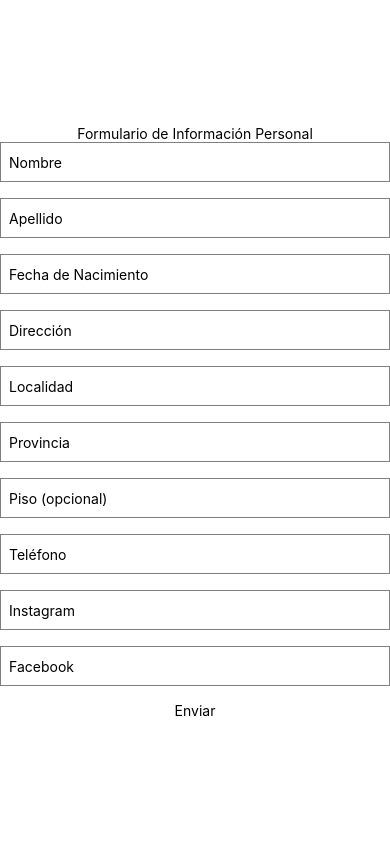
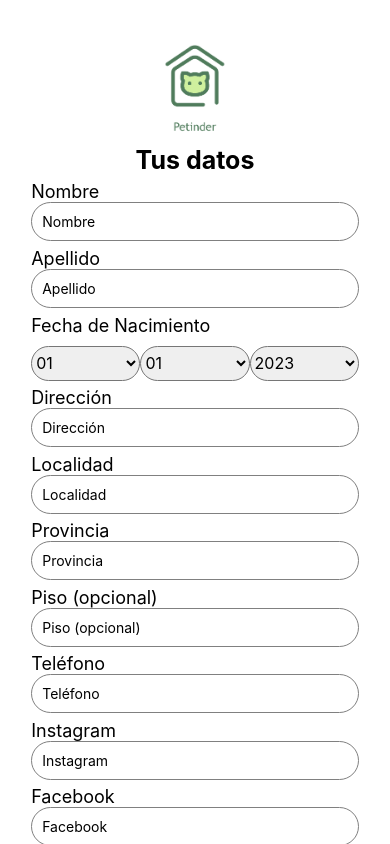
Before and after one commit to Onalore/PNT2_petinder_frontend, a React Native app in the folder petinder-frontend/: screen /FormPersonalInfo in a window 390 px wide. Built offline with nearby package versions, Linux system fonts and the light colour scheme.

Commit message:
Cambios en FormPersonalInfo

```diff
--- a/petinder-frontend/screens/FormPersonalInfo.js
+++ b/petinder-frontend/screens/FormPersonalInfo.js
@@ -1,6 +1,10 @@
 import React, { useState } from "react";
-import { Text, StyleSheet, ScrollView, TextInput, TouchableOpacity } from "react-native";
+import { Image, StyleSheet, ScrollView, Picker, View } from "react-native";
 import { useNavigation } from "@react-navigation/native";
+import Title from "../components/Title";
+import InputCircleBorder from "../components/InputCircleBorder";
+import TextPersonalized from "../components/TextPersonalized";
+import Button from "../components/Button";
 
 const FormPersonalInfo = () => {
   {
@@ -15,6 +19,19 @@ const FormPersonalInfo = () => {
     const [telefono, setTelefono] = useState("");
     const [instagram, setInstagram] = useState("");
     const [facebook, setFacebook] = useState("");
+    const [dia, setDia] = useState("01");
+    const [mes, setMes] = useState("01");
+    const [anio, setAnio] = useState("2023");
+
+    const dias = Array.from({ length: 31 }, (_, index) =>
+      (index + 1).toString().padStart(2, "0")
+    );
+    const meses = Array.from({ length: 12 }, (_, index) =>
+      (index + 1).toString().padStart(2, "0")
+    );
+    const anios = Array.from({ length: 100 }, (_, index) =>
+      (2023 - index).toString()
+    );
 
     const handleFormSubmit = () => {
       const formData = {
@@ -34,96 +51,154 @@ const FormPersonalInfo = () => {
     };
 
     const submitFormData = () => {
-            navigation.navigate('FormHomeInfo')
-        }
+      navigation.navigate("FormHomeInfo");
+    };
 
     return (
       <ScrollView contentContainerStyle={styles.container}>
-                <Text style={styles.title}>Formulario de Información Personal</Text>
-                <TextInput
-                    style={styles.input}
+        <View style={styles.subContainer}>
+          <Image source={require("../assets/logo.png")} style={styles.imagen} />
+          <Title title={"Tus datos"} />
+        </View>
+        <TextPersonalized text="Nombre" />
+        <InputCircleBorder
           placeholder="Nombre"
           value={nombre}
           onChangeText={(text) => setNombre(text)}
         />
-                <TextInput
-                    style={styles.input}
+        <TextPersonalized text="Apellido" />
+        <InputCircleBorder
           placeholder="Apellido"
           value={apellido}
           onChangeText={(text) => setApellido(text)}
         />
-                <TextInput
-                    style={styles.input}
-                    placeholder="Fecha de Nacimiento"
-                    value={fechaNacimiento}
-                    onChangeText={(text) => setFechaNacimiento(text)}
-                />
-                <TextInput
-                    style={styles.input}
+
+        <TextPersonalized text="Fecha de Nacimiento" />
+
+        <View style={styles.selectContainer}>
+          <Picker
+            style={styles.picker}
+            selectedValue={dia}
+            onValueChange={(itemValue) => setDia(itemValue)}
+          >
+            {dias.map((d) => (
+              <Picker.Item key={d} label={d} value={d} />
+            ))}
+          </Picker>
+          <Picker
+            style={styles.picker}
+            selectedValue={mes}
+            onValueChange={(itemValue) => setMes(itemValue)}
+          >
+            {meses.map((m) => (
+              <Picker.Item key={m} label={m} value={m} />
+            ))}
+          </Picker>
+          <Picker
+            style={styles.picker}
+            selectedValue={anio}
+            onValueChange={(itemValue) => setAnio(itemValue)}
+          >
+            {anios.map((a) => (
+              <Picker.Item key={a} label={a} value={a} />
+            ))}
+          </Picker>
+        </View>
+        <TextPersonalized text="Dirección" />
+        <InputCircleBorder
           placeholder="Dirección"
           value={direccion}
           onChangeText={(text) => setDireccion(text)}
         />
-                <TextInput
-                    style={styles.input}
+        <TextPersonalized text="Localidad" />
+        <InputCircleBorder
           placeholder="Localidad"
           value={localidad}
           onChangeText={(text) => setLocalidad(text)}
         />
-                <TextInput
-                    style={styles.input}
+        <TextPersonalized text="Provincia" />
+        <InputCircleBorder
           placeholder="Provincia"
           value={provincia}
           onChangeText={(text) => setProvincia(text)}
         />
-                <TextInput
-                    style={styles.input}
+        <TextPersonalized text="Piso (opcional)" />
+        <InputCircleBorder
           placeholder="Piso (opcional)"
           value={piso}
           onChangeText={(text) => setPiso(text)}
         />
-                <TextInput
-                    style={styles.input}
+        <TextPersonalized text="Teléfono" />
+        <InputCircleBorder
           placeholder="Teléfono"
           value={telefono}
           onChangeText={(text) => setTelefono(text)}
-                    keyboardType="numeric"
         />
-                <TextInput
-                    style={styles.input}
+        <TextPersonalized text="Instagram" />
+        <InputCircleBorder
           placeholder="Instagram"
           value={instagram}
           onChangeText={(text) => setInstagram(text)}
         />
-                <TextInput
-                    style={styles.input}
+        <TextPersonalized text="Facebook" />
+        <InputCircleBorder
           placeholder="Facebook"
           value={facebook}
           onChangeText={(text) => setFacebook(text)}
         />
-                <TouchableOpacity style={styles.button} onPress={handleFormSubmit}>
-                    <Text style={styles.buttonText}>Enviar</Text>
-                </TouchableOpacity>
+        <Button text="Continuar" onPress={handleFormSubmit} />
       </ScrollView>
     );
   }
-}
+};
 
 const styles = StyleSheet.create({
   container: {
-    flex: 1,
-    backgroundColor: "#fff",
+    display: "flex",
+    backgroundColor: "#ffffff",
+    alignItems: "flex-start",
+    justifyContent: "flex-start",
+    paddingTop: "10%",
+    paddingBottom: "4%",
+    paddingHorizontal: "8%",
+  },
+  subContainer: {
+    display: "flex",
     alignItems: "center",
-    justifyContent: "center",
+    justifyContent: "flex-start",
+    alignSelf: "center",
   },
   input: {
     height: 40,
-    borderColor: 'gray',
+    borderColor: "gray",
     borderWidth: 1,
     marginBottom: 16,
     padding: 8,
-    width: '100%',
-  }
+    width: "100%",
+  },
+  imagen: {
+    width: 60,
+    height: 100,
+    marginBottom: "5%",
+  },
+  title: {
+    fontSize: 20,
+    fontWeight: "bold",
+    marginBottom: 16,
+  },
+  selectContainer: {
+    flexDirection: "row",
+    alignItems: "center",
+    justifyContent: "space-around",
+    width: "100%",
+    marginTop: 10,
+  },
+  picker: {
+    flex: 1,
+    height: 35,
+    width: "20%",
+    borderRadius: 20,
+  },
 });
 
 export default FormPersonalInfo;
```
Lines whose indentation alone changed are shown as unchanged.
